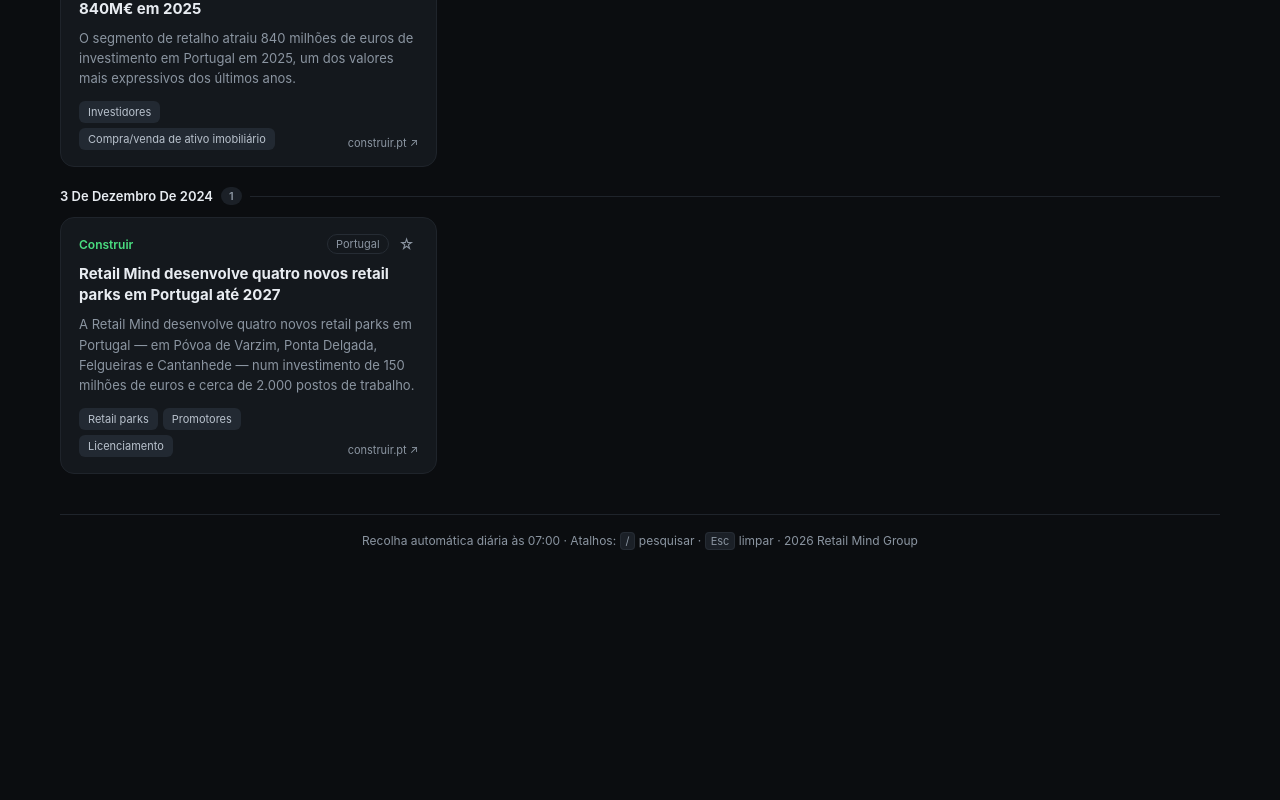
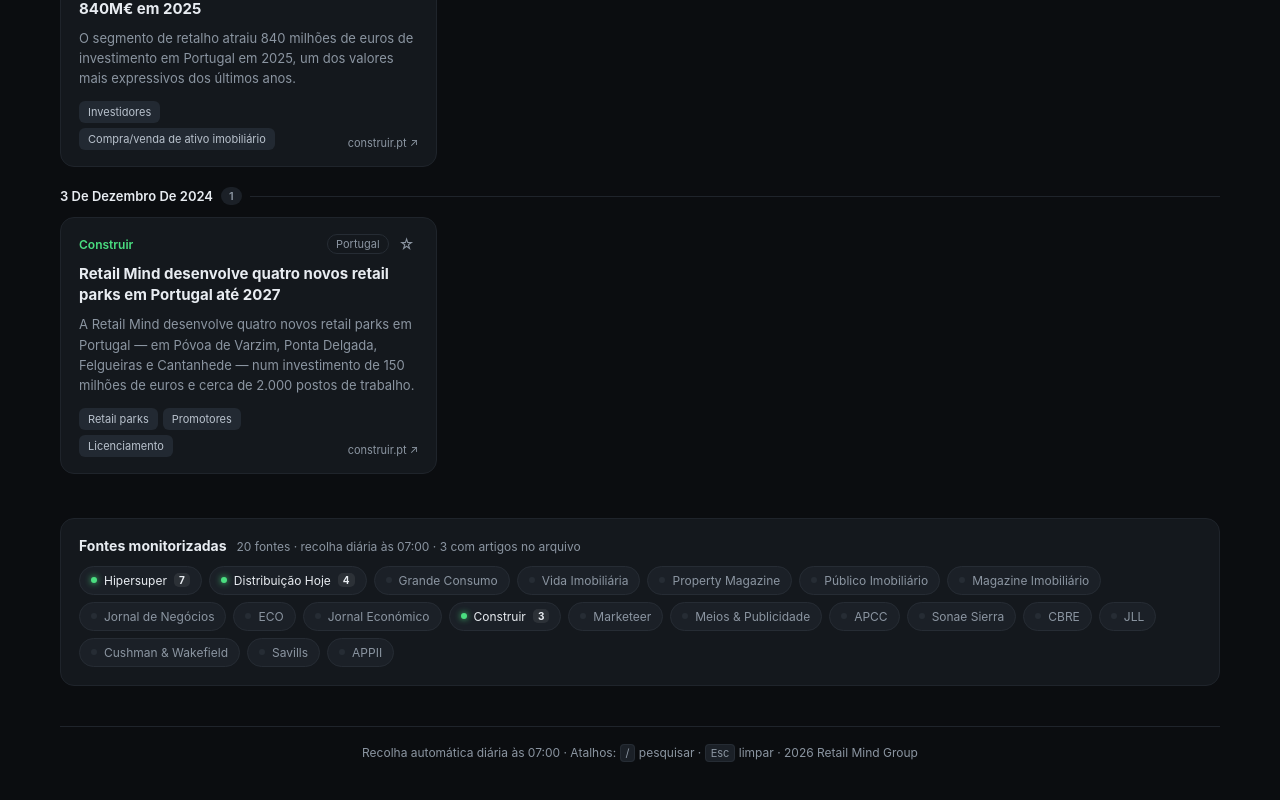
Before and after one commit to rmitdep-dario/retailmind-news, a React (Vite) app: page / in a window 1280 px wide. Shown: the part 3153-3953 px from the top of the page. Before the commit the page ends 3741 px from the top, so only its background shows below. Built offline with nearby package versions, Linux system fonts and the light colour scheme.

Commit message:
Seccao Fontes monitorizadas: as 20 fontes visiveis na pagina, com contadores e filtro por clique

```diff
--- a/src/App.jsx
+++ b/src/App.jsx
@@ -1,5 +1,6 @@
 import { useEffect, useMemo, useRef, useState } from 'react'
 import { CATEGORIES, PAISES } from './data/themes.js'
+import { SOURCES } from './data/sources.js'
 import FilterBar from './components/FilterBar.jsx'
 import ArticleCard from './components/ArticleCard.jsx'
 import StatsBar from './components/StatsBar.jsx'
@@ -123,6 +124,13 @@
     () => ['Todas', ...[...new Set(artigos.map((a) => a.fonte))].sort()],
     [artigos]
   )
+
+  // nº de artigos por fonte (para a secção "Fontes monitorizadas")
+  const contagemFontes = useMemo(() => {
+    const c = {}
+    for (const a of artigos) c[a.fonte] = (c[a.fonte] || 0) + 1
+    return c
+  }, [artigos])
 
   // contagens para os chips de tema (respeitam os outros filtros, não o próprio tema)
   const baseSemTema = useMemo(() => {
@@ -369,6 +377,43 @@
         )}
       </main>
 
+      {!loading && !error && (
+        <section className="fontes">
+          <h2 className="fontes-titulo">
+            Fontes monitorizadas
+            <span className="fontes-sub">
+              {SOURCES.length} fontes · recolha diária às 07:00 · {SOURCES.filter((s) => contagemFontes[s.nome]).length} com artigos no arquivo
+            </span>
+          </h2>
+          <div className="fontes-grid">
+            {SOURCES.map((s) => {
+              const n = contagemFontes[s.nome] || 0
+              const ativa = fonte === s.nome
+              return (
+                <button
+                  key={s.nome}
+                  className={`fonte-chip ${n > 0 ? 'tem' : ''} ${ativa ? 'on' : ''}`}
+                  onClick={() => {
+                    if (n === 0) return
+                    setFonte(ativa ? 'Todas' : s.nome)
+                    window.scrollTo({ top: 0, behavior: 'smooth' })
+                  }}
+                  title={
+                    n > 0
+                      ? `${n} ${n === 1 ? 'artigo' : 'artigos'} — clicar para filtrar`
+                      : 'Monitorizada — ainda sem artigos no arquivo'
+                  }
+                >
+                  <span className={`fonte-dot ${n > 0 ? 'verde' : ''}`} />
+                  {s.nome}
+                  {n > 0 && <span className="tag-n">{n}</span>}
+                </button>
+              )
+            })}
+          </div>
+        </section>
+      )}
+
       {mostraTopo && (
         <button className="topo" onClick={() => window.scrollTo({ top: 0, behavior: 'smooth' })} title="Voltar ao topo">
           ↑
--- a/src/styles.css
+++ b/src/styles.css
@@ -356,6 +356,50 @@
 }
 .source .novo { margin: 0 0 0 8px; }
 
+/* ── Fontes monitorizadas ───────────── */
+.fontes {
+  margin-top: 44px;
+  padding: 18px;
+  background: var(--panel);
+  border: 1px solid var(--border-soft);
+  border-radius: 14px;
+}
+.fontes-titulo {
+  display: flex;
+  flex-wrap: wrap;
+  align-items: baseline;
+  gap: 10px;
+  font-size: 14px;
+  font-weight: 700;
+  margin: 0 0 12px;
+}
+.fontes-sub { color: var(--muted); font-size: 12px; font-weight: 400; }
+.fontes-grid { display: flex; flex-wrap: wrap; gap: 7px; }
+.fonte-chip {
+  display: inline-flex;
+  align-items: center;
+  gap: 7px;
+  background: var(--panel-2);
+  border: 1px solid var(--border);
+  color: var(--muted);
+  padding: 6px 11px;
+  border-radius: 999px;
+  font-size: 12px;
+  cursor: default;
+  transition: all .15s;
+}
+.fonte-chip.tem { cursor: pointer; color: var(--text); }
+.fonte-chip.tem:hover { border-color: var(--accent); color: var(--accent); }
+.fonte-chip.on { background: var(--accent-dim); border-color: var(--accent); color: var(--accent); }
+.fonte-dot {
+  width: 6px;
+  height: 6px;
+  border-radius: 50%;
+  background: var(--border);
+  flex-shrink: 0;
+}
+.fonte-dot.verde { background: var(--accent); box-shadow: 0 0 6px var(--accent); }
+
 /* ── Voltar ao topo ─────────────────── */
 .topo {
   position: fixed;
```
